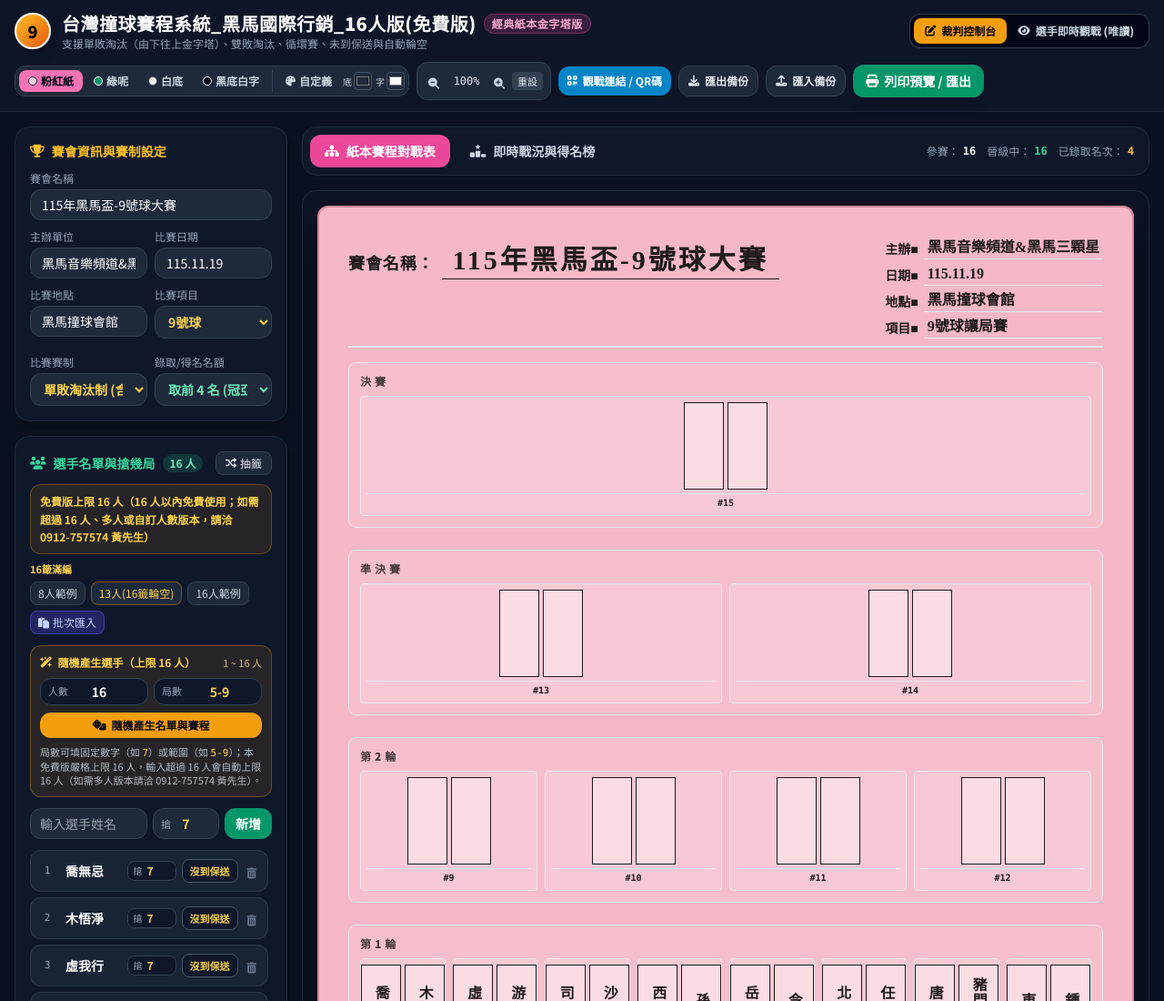
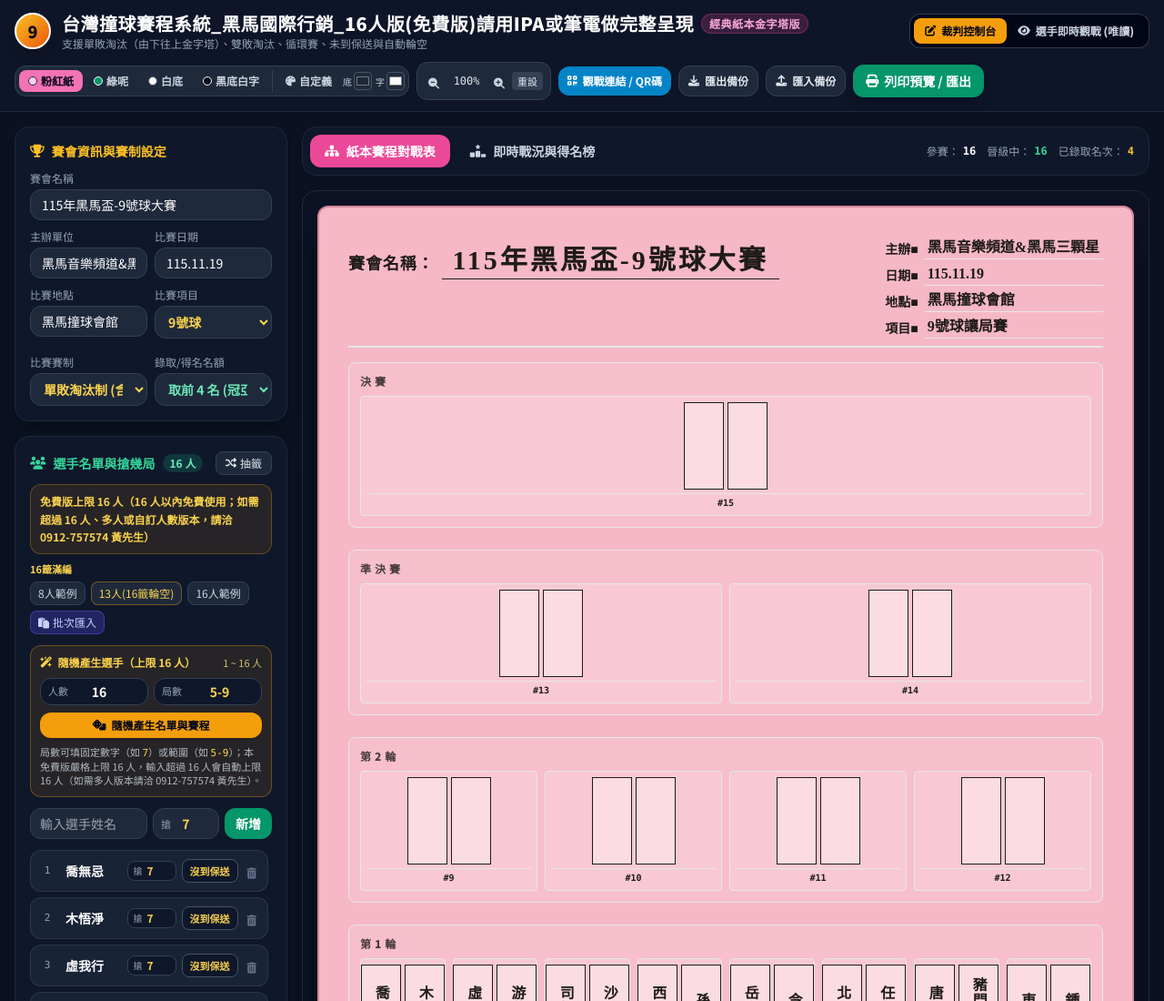
Before and after one commit to ericwww22/3CUSHION, a plain HTML site: page pool-16-v15.html in a window 1280 px wide. Shown: the top 1100 px of the page at 91% size. Drawn offline with nearby package versions, Linux system fonts and the light colour scheme.

Commit message:
Update title in pool-16-v15.html for clarity

```diff
--- a/pool-16-v15.html
+++ b/pool-16-v15.html
@@ -235,7 +235,7 @@
         </div>
         <div class="min-w-0">
           <h1 class="text-base sm:text-xl font-black tracking-wide text-white flex items-center gap-1.5 sm:gap-2 truncate">
-            <span class="truncate">台灣撞球賽程系統_黑馬國際行銷_16人版(免費版)</span>
+            <span class="truncate">台灣撞球賽程系統_黑馬國際行銷_16人版(免費版)請用IPA或筆電做完整呈現</span>
             <span class="hidden md:inline-block text-xs font-semibold px-2 py-0.5 rounded-full bg-pink-500/20 text-pink-300 border border-pink-500/30 shrink-0">經典紙本金字塔版</span>
           </h1>
           <p class="text-[11px] sm:text-xs text-slate-400 hidden sm:block truncate">支援單敗淘汰（由下往上金字塔）、雙敗淘汰、循環賽、未到保送與自動輪空</p>
```
